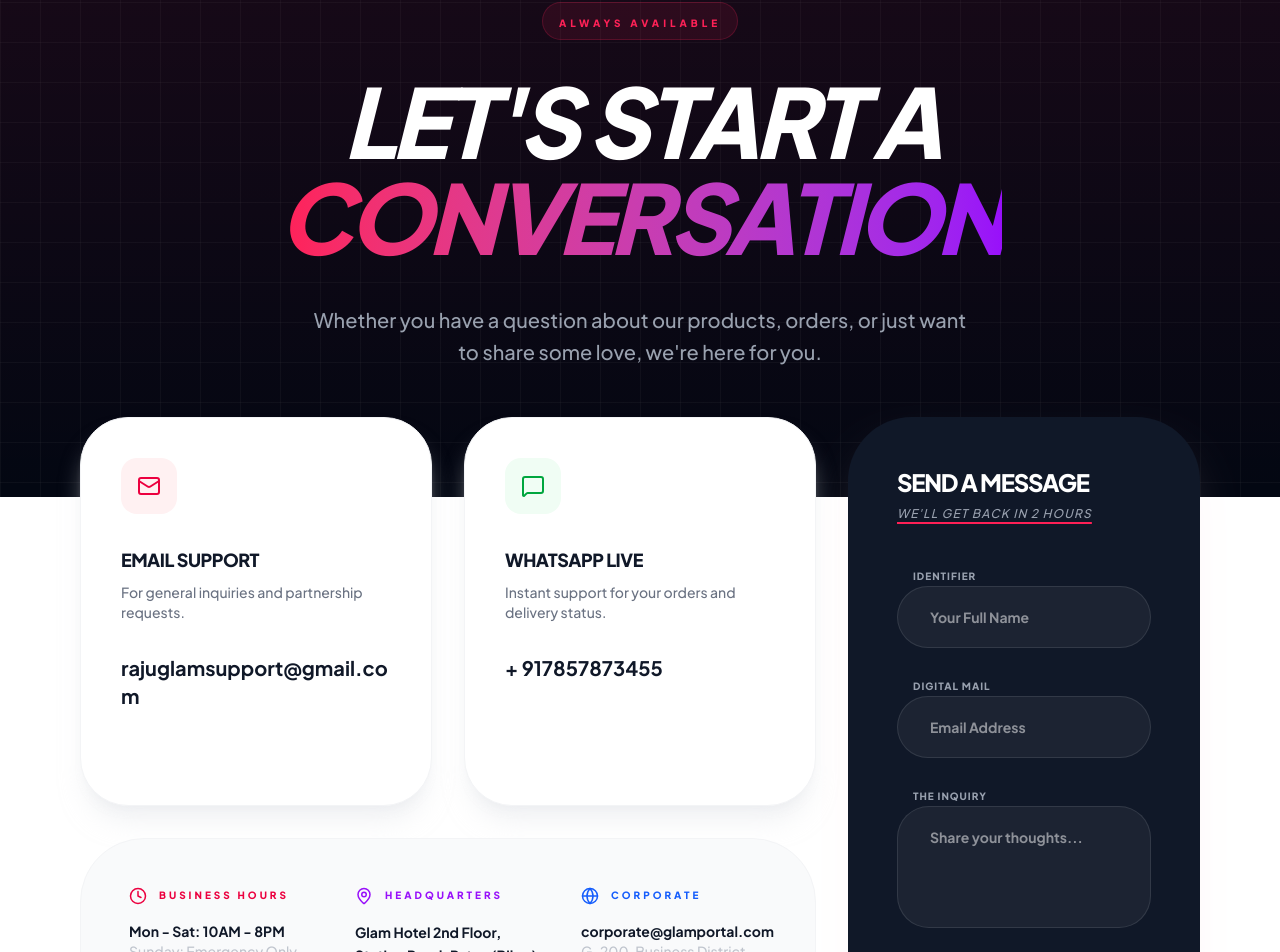
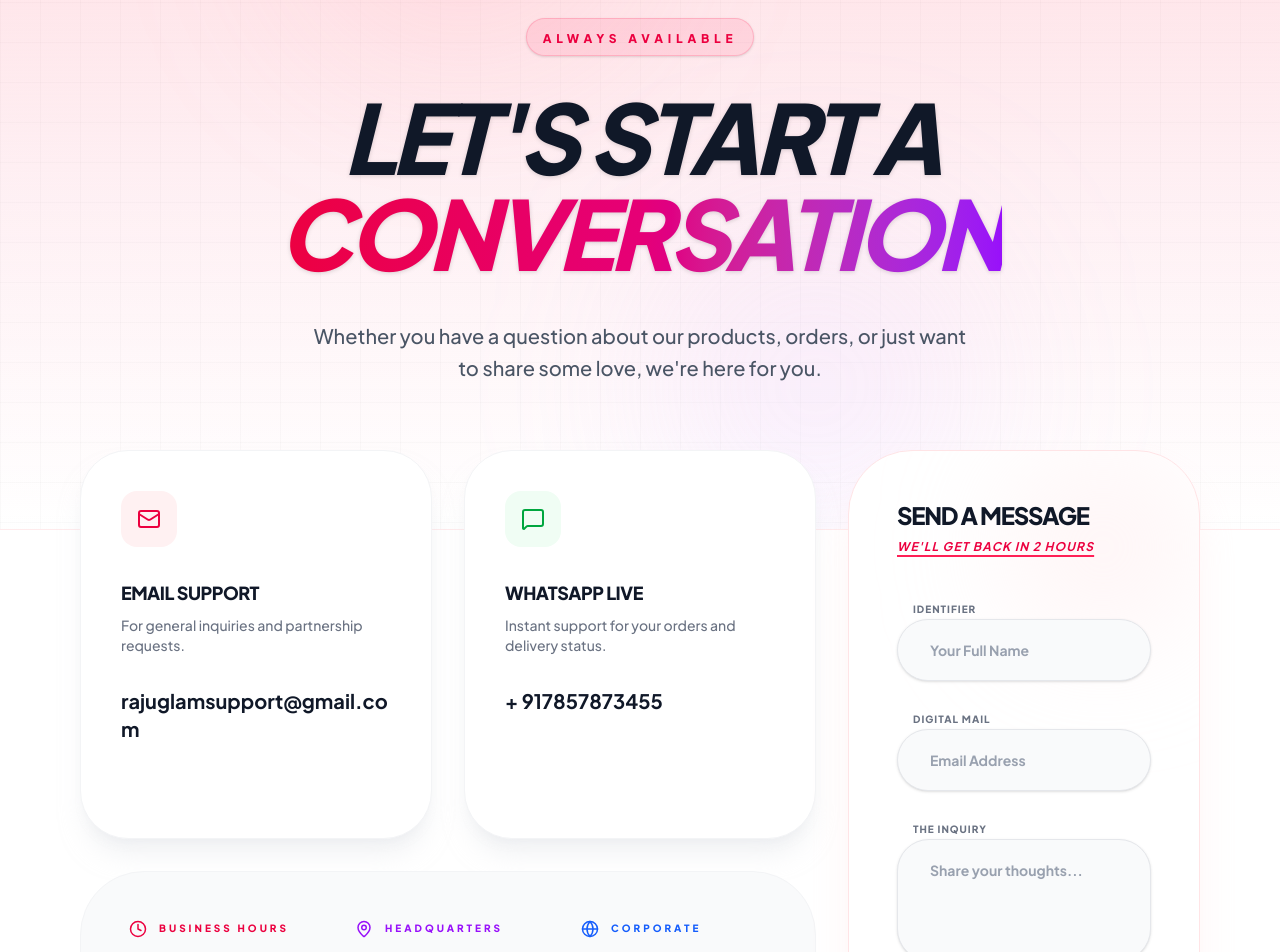
Before and after one commit to raju95yadav/beauty-glam, a React (Vite) app: page /contact in a window 1280 px wide. Shown: the part 302-1254 px from the top of the page. Built offline with nearby package versions, Linux system fonts and the light colour scheme; no server answers; a web font is replaced by a local one.

Commit message:
style(pages): add adaptive light/dark themes and Framer Motion micro-interactions Refactor Careers, Support, About, Contact, and Terms with glassmorphic cards and dynamic inputs.

```diff
--- a/src/pages/info/ContactPage.jsx
+++ b/src/pages/info/ContactPage.jsx
@@ -49,28 +49,39 @@ const ContactPage = () => {
   return (
     <div className="bg-white dark:bg-gray-950 min-h-screen transition-colors duration-300">
       {/* Hero Section */}
-      <div className="bg-gray-950 pt-24 pb-16 md:pt-40 md:pb-32 relative overflow-hidden">
-        <div className="absolute inset-0 bg-[linear-gradient(to_right,#80808012_1px,transparent_1px),linear-gradient(to_bottom,#80808012_1px,transparent_1px)] bg-[size:40px_40px]"></div>
-        <div className="absolute top-0 left-1/2 -translate-x-1/2 w-full h-full bg-gradient-to-b from-rose-500/10 to-transparent"></div>
+      <div className="relative pt-28 pb-20 md:pt-44 md:pb-36 bg-gradient-to-b from-rose-50/70 via-pink-50/30 to-white dark:from-gray-950 dark:via-gray-900 dark:to-gray-950 overflow-hidden border-b border-rose-100/60 dark:border-gray-800 transition-colors duration-500">
+        <div className="absolute inset-0 pointer-events-none">
+           <div className="absolute inset-0 bg-[linear-gradient(to_right,#8080800a_1px,transparent_1px),linear-gradient(to_bottom,#8080800a_1px,transparent_1px)] dark:bg-[linear-gradient(to_right,#ffffff05_1px,transparent_1px),linear-gradient(to_bottom,#ffffff05_1px,transparent_1px)] bg-[size:40px_40px]"></div>
+           <div className="absolute top-0 left-1/2 -translate-x-1/2 w-full h-full bg-gradient-to-b from-rose-400/15 dark:from-rose-500/10 to-transparent"></div>
+           <div className="absolute -top-24 left-1/4 size-72 bg-rose-300/25 dark:bg-rose-600/15 rounded-full blur-[100px]"></div>
+           <div className="absolute bottom-0 right-1/4 size-72 bg-purple-300/20 dark:bg-purple-600/10 rounded-full blur-[100px]"></div>
+        </div>
 
         <div className="container mx-auto px-4 max-w-6xl relative z-10 text-center">
           <motion.div
             initial={{ opacity: 0, scale: 0.9 }}
             animate={{ opacity: 1, scale: 1 }}
-            className="inline-block px-4 py-1.5 bg-rose-500/10 border border-rose-500/20 rounded-full mb-6 md:mb-8"
+            transition={{ duration: 0.5 }}
+            className="inline-block px-4 py-1.5 bg-rose-500/10 dark:bg-rose-500/15 border border-rose-500/20 dark:border-rose-500/30 rounded-full mb-6 md:mb-8 shadow-sm"
           >
-            <span className="text-rose-500 text-[10px] font-black uppercase tracking-[0.4em]">Always Available</span>
+            <span className="text-rose-600 dark:text-rose-400 text-[10px] md:text-xs font-black uppercase tracking-[0.4em]">Always Available</span>
           </motion.div>
           <motion.h1
             initial={{ opacity: 0, y: 20 }}
             animate={{ opacity: 1, y: 0 }}
-            className="text-4xl md:text-8xl font-black text-white uppercase tracking-tighter italic mb-6 md:mb-10 leading-none"
+            transition={{ duration: 0.7, delay: 0.1 }}
+            className="text-4xl md:text-8xl font-black text-gray-900 dark:text-white uppercase tracking-tighter italic mb-6 md:mb-10 leading-none drop-shadow-sm"
           >
-            Let's Start a <br className="hidden md:block"/> <span className="text-transparent bg-clip-text bg-gradient-to-r from-rose-500 to-purple-600">Conversation</span>
+            Let's Start a <br className="hidden md:block"/> <span className="text-transparent bg-clip-text bg-gradient-to-r from-rose-600 via-pink-600 to-purple-600 dark:from-rose-500 dark:to-purple-600">Conversation</span>
           </motion.h1>
-          <p className="text-lg md:text-xl text-gray-400 max-w-2xl mx-auto font-medium leading-relaxed">
+          <motion.p
+            initial={{ opacity: 0, y: 20 }}
+            animate={{ opacity: 1, y: 0 }}
+            transition={{ duration: 0.7, delay: 0.2 }}
+            className="text-lg md:text-xl text-gray-600 dark:text-gray-400 max-w-2xl mx-auto font-medium leading-relaxed"
+          >
             Whether you have a question about our products, orders, or just want to share some love, we're here for you.
-          </p>
+          </motion.p>
         </div>
       </div>
 
@@ -149,52 +160,58 @@ const ContactPage = () => {
            <motion.div
              initial={{ opacity: 0, scale: 0.95 }}
              animate={{ opacity: 1, scale: 1 }}
-             className="bg-gray-900 dark:bg-gray-900/90 p-8 md:p-12 rounded-[2.5rem] md:rounded-[4rem] shadow-2xl shadow-rose-200/20 dark:shadow-none text-white space-y-8 md:space-y-10 border border-transparent dark:border-gray-800"
+             transition={{ duration: 0.5, delay: 0.2 }}
+             className="bg-white dark:bg-gray-900 p-8 md:p-12 rounded-[2.5rem] md:rounded-[4rem] shadow-2xl shadow-rose-100/60 dark:shadow-none text-gray-900 dark:text-white space-y-8 md:space-y-10 border border-rose-100 dark:border-gray-800 transition-all duration-300 relative overflow-hidden"
            >
-              <div className="space-y-2">
-                 <h2 className="text-xl md:text-2xl font-black uppercase tracking-tighter">Send a Message</h2>
-                 <p className="text-[9px] md:text-xs text-gray-400 font-medium uppercase tracking-widest italic decoration-rose-500 underline decoration-2 underline-offset-4">We'll get back in 2 hours</p>
+              {/* Decorative subtle ambient highlight */}
+              <div className="absolute top-0 right-0 size-48 bg-rose-100/40 dark:bg-rose-900/10 rounded-full blur-3xl pointer-events-none"></div>
+
+              <div className="space-y-2 relative z-10">
+                 <h2 className="text-xl md:text-2xl font-black uppercase tracking-tighter text-gray-900 dark:text-white">Send a Message</h2>
+                 <p className="text-[9px] md:text-xs text-rose-600 dark:text-gray-400 font-bold uppercase tracking-widest italic decoration-rose-500 underline decoration-2 underline-offset-4">We'll get back in 2 hours</p>
               </div>
 
-              <form onSubmit={handleSubmit} className="space-y-4 md:space-y-6">
+              <form onSubmit={handleSubmit} className="space-y-4 md:space-y-6 relative z-10">
                  <div className="space-y-2">
-                    <label className="text-[9px] md:text-[10px] font-black uppercase tracking-widest text-gray-400 ml-4">Identifier</label>
+                    <label className="text-[9px] md:text-[10px] font-black uppercase tracking-widest text-gray-500 dark:text-gray-400 ml-4">Identifier</label>
                     <input
                       type="text"
                       required
                       placeholder="Your Full Name"
                       value={formData.name}
                       onChange={(e) => setFormData({...formData, name: e.target.value})}
-                      className="w-full px-6 md:px-8 py-4 md:py-5 rounded-2xl md:rounded-[2rem] bg-white/5 border border-white/10 focus:bg-white/10 focus:border-rose-500 outline-none transition-all font-bold text-sm"
+                      className="w-full px-6 md:px-8 py-4 md:py-5 rounded-2xl md:rounded-[2rem] bg-gray-50 dark:bg-white/5 border border-gray-200 dark:border-white/10 text-gray-900 dark:text-white placeholder-gray-400 dark:placeholder-gray-500 focus:bg-white dark:focus:bg-white/10 focus:border-rose-500 focus:ring-4 focus:ring-rose-500/10 outline-none transition-all font-bold text-sm shadow-sm"
                     />
                  </div>
                  <div className="space-y-2">
-                    <label className="text-[9px] md:text-[10px] font-black uppercase tracking-widest text-gray-400 ml-4">Digital Mail</label>
+                    <label className="text-[9px] md:text-[10px] font-black uppercase tracking-widest text-gray-500 dark:text-gray-400 ml-4">Digital Mail</label>
                     <input
                       type="email"
                       required
                       placeholder="Email Address"
                       value={formData.email}
                       onChange={(e) => setFormData({...formData, email: e.target.value})}
-                      className="w-full px-6 md:px-8 py-4 md:py-5 rounded-2xl md:rounded-[2rem] bg-white/5 border border-white/10 focus:bg-white/10 focus:border-rose-500 outline-none transition-all font-bold text-sm"
+                      className="w-full px-6 md:px-8 py-4 md:py-5 rounded-2xl md:rounded-[2rem] bg-gray-50 dark:bg-white/5 border border-gray-200 dark:border-white/10 text-gray-900 dark:text-white placeholder-gray-400 dark:placeholder-gray-500 focus:bg-white dark:focus:bg-white/10 focus:border-rose-500 focus:ring-4 focus:ring-rose-500/10 outline-none transition-all font-bold text-sm shadow-sm"
                     />
                  </div>
                  <div className="space-y-2">
-                    <label className="text-[9px] md:text-[10px] font-black uppercase tracking-widest text-gray-400 ml-4">The Inquiry</label>
+                    <label className="text-[9px] md:text-[10px] font-black uppercase tracking-widest text-gray-500 dark:text-gray-400 ml-4">The Inquiry</label>
                     <textarea
                       required
                       rows="4"
                       placeholder="Share your thoughts..."
                       value={formData.message}
                       onChange={(e) => setFormData({...formData, message: e.target.value})}
-                      className="w-full px-6 md:px-8 py-4 md:py-5 rounded-2xl md:rounded-[2rem] bg-white/5 border border-white/10 focus:bg-white/10 focus:border-rose-500 outline-none transition-all font-bold text-sm resize-none"
+                      className="w-full px-6 md:px-8 py-4 md:py-5 rounded-2xl md:rounded-[2rem] bg-gray-50 dark:bg-white/5 border border-gray-200 dark:border-white/10 text-gray-900 dark:text-white placeholder-gray-400 dark:placeholder-gray-500 focus:bg-white dark:focus:bg-white/10 focus:border-rose-500 focus:ring-4 focus:ring-rose-500/10 outline-none transition-all font-bold text-sm resize-none shadow-sm"
                     />
                  </div>
 
-                 <button
+                 <motion.button
                    type="submit"
                    disabled={loading}
-                   className="w-full bg-rose-600 text-white font-black py-5 md:py-6 rounded-2xl md:rounded-[2rem] uppercase tracking-widest text-[9px] md:text-[10px] shadow-xl shadow-rose-900/40 hover:bg-rose-700 active:scale-[0.98] transition-all disabled:opacity-50 overflow-hidden relative group"
+                   whileHover={{ scale: 1.01 }}
+                   whileTap={{ scale: 0.98 }}
+                   className="w-full bg-gradient-to-r from-rose-600 via-pink-600 to-rose-600 hover:from-rose-700 hover:to-pink-700 text-white font-black py-5 md:py-6 rounded-2xl md:rounded-[2rem] uppercase tracking-widest text-[9px] md:text-[10px] shadow-xl shadow-rose-500/25 active:scale-[0.98] transition-all disabled:opacity-50 overflow-hidden relative group"
                  >
                    <div className="absolute inset-0 bg-white opacity-0 group-hover:opacity-10 transition-opacity"></div>
                    {loading ? (
@@ -206,7 +223,7 @@ const ContactPage = () => {
                         <Send className="size-4" /> Finalize Transmission
                      </span>
                    )}
-                 </button>
+                 </motion.button>
               </form>
            </motion.div>
         </div>
--- a/src/pages/info/TermsPage.jsx
+++ b/src/pages/info/TermsPage.jsx
@@ -67,7 +67,7 @@ const TermsPage = () => {
              {/* Sidebar Info */}
              <div className="md:w-1/3 space-y-8 md:space-y-10">
                 <div className="space-y-4 md:space-y-6">
-                   <div className="size-16 md:size-20 bg-gray-950 dark:bg-gray-800 rounded-2xl md:rounded-[2rem] flex items-center justify-center text-white shadow-xl shadow-gray-200 dark:shadow-none border border-transparent dark:border-gray-700 mx-auto md:mx-0">
+                   <div className="size-16 md:size-20 bg-rose-50 dark:bg-gray-800 rounded-2xl md:rounded-[2rem] flex items-center justify-center text-rose-600 dark:text-rose-400 shadow-xl shadow-rose-100/50 dark:shadow-none border border-rose-100 dark:border-gray-700 mx-auto md:mx-0">
                       <Gavel className="size-8 md:size-10" />
                    </div>
                    <h1 className="text-4xl md:text-5xl font-black text-gray-900 dark:text-white uppercase tracking-tighter leading-none italic text-center md:text-left">Legal <br className="hidden md:block"/> <span className="text-rose-600 dark:text-rose-500">Framework</span></h1>
```
Also changed, not shown: src/pages/info/AboutPage.jsx (+21 -14 lines), src/pages/info/CareersPage.jsx (+42 -12 lines), src/pages/info/SupportPage.jsx (+29 -15 lines).
